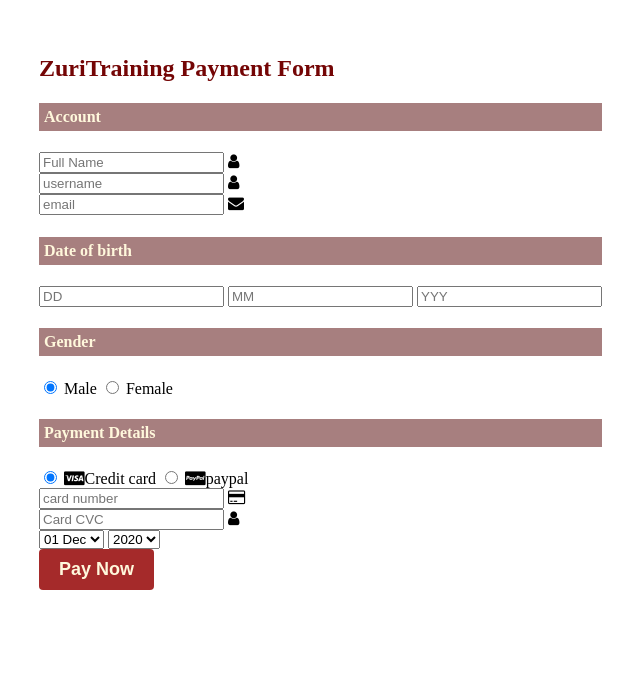
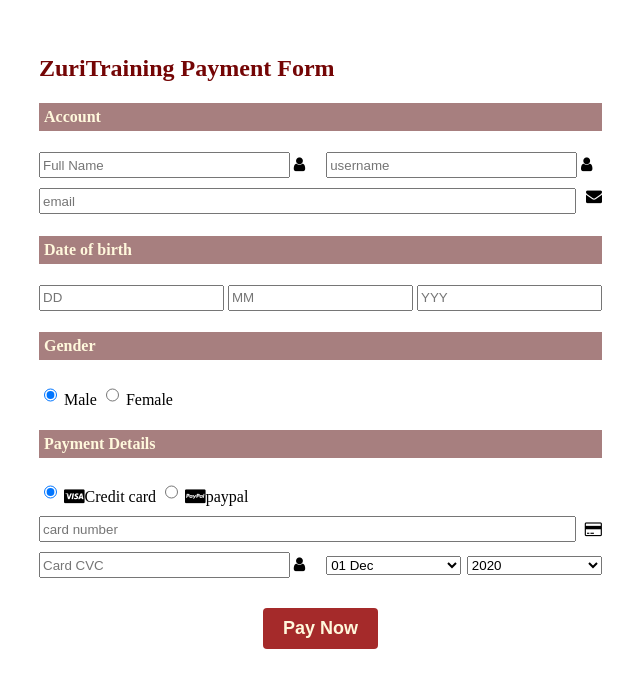
Before and after one commit to fatokiloni/payment_page, a plain HTML site: page index.html in a window 1280 px wide. Shown: the part 180-859 px from the top of the page, without its empty margins (448-1088 px from the left). Before the commit the page ends 800 px from the top, so only its background shows below. Drawn offline with Linux system fonts and the light colour scheme.

Commit message:
count your loss and blessings

```diff
--- a/app.css
+++ b/app.css
@@ -23,6 +23,9 @@ button {
     font-size: 18px;
     font-weight: bold;
 }
+input {
+    height: 20px;
+}
 #email, #card-number {
     width: 94%;
 }
@@ -35,6 +38,7 @@ button {
     display: flex;
     justify-content: space-between;
     margin-bottom: 10px;
+    align-items: center;
 }
 #account-group .input-box,
 #card-group .input-box,
--- a/index.html
+++ b/index.html
@@ -15,7 +15,7 @@
     <h2>ZuriTraining Payment Form</h2>
     <form>
       <h4>Account</h4>
-      <div class="input-group">
+      <div class="input-group" id="account-group">
         <div class="input-box">
           <input type="text" placeholder="Full Name" required class="name">
           <i class="fa fa-user icon"></i>
@@ -26,8 +26,8 @@
         </div>
       </div>
       <div class="input-group">
-        <div class="input-box">
-          <input type="email" placeholder="email" required class="name">
+        <div class="input-box" id="email-box">
+          <input type="email" placeholder="email" required class="name" id="email">
           <i class="fa fa-envelope"></i>
         </div>
       </div>
@@ -48,7 +48,7 @@
         </div>
       </div>
 
-      <div class="input-group">
+      <div class="input-group" id="payment-group">
         <div class="input-box">
           <h4>Payment Details</h4>
           <input type="radio" name="pay" id="bc1" checked class="radio">
@@ -67,13 +67,13 @@
       </div>
 
       <div class="input-group">
-        <div class="input-box">
-          <input type="tel" class="name" placeholder="card number" required>
+        <div class="input-box" id="card-box">
+          <input id="card-number" type="tel" class="name" placeholder="card number" required>
           <i class="fa fa-credit-card icon"></i>
         </div>
       </div>
 
-      <div class="input-group">
+      <div class="input-group" id="card-group">
         <div class="input-box">
           <input type="tel" required placeholder="Card CVC">
           <i class="fa fa-user icon"></i>
@@ -93,7 +93,7 @@
       </div>
 
       <div class="input-group">
-        <div class="input-box">
+        <div class="input-box" id="button-container">
           <button type="submit">Pay Now</button>
         </div>
       </div>
```
